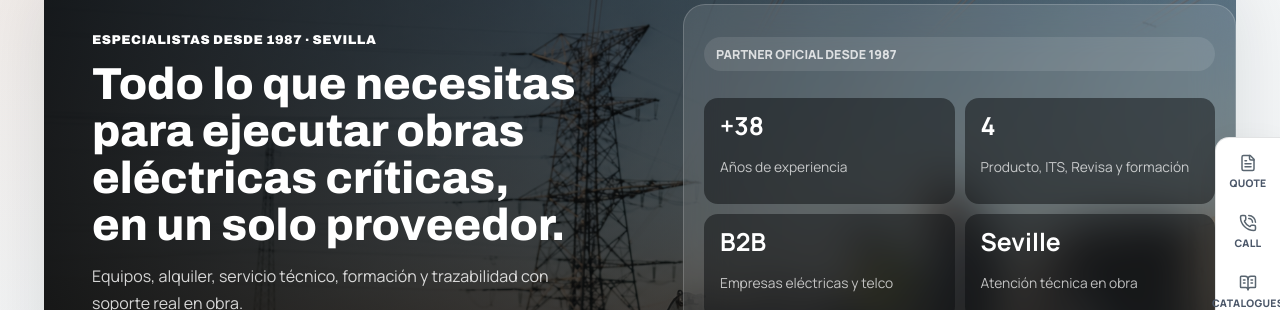
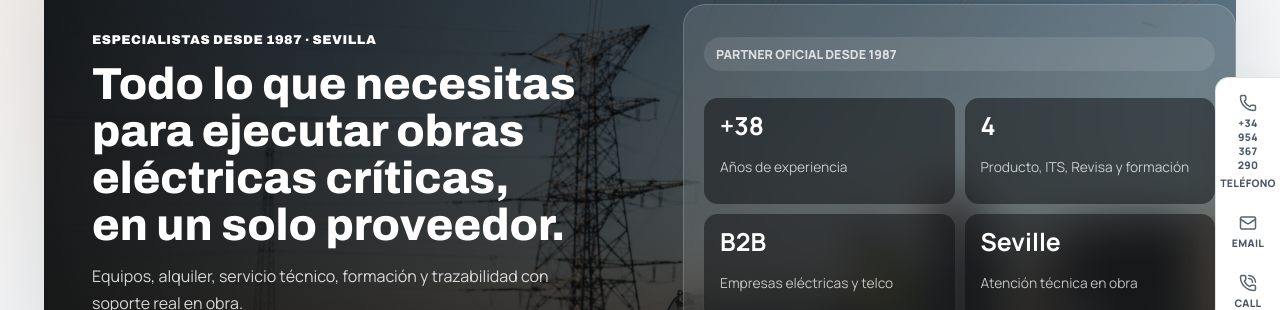
Before and after one commit to juankaspain/web_tranluz_2026, a Next.js app: page / in a window 1280 px wide. Shown: the part 168-478 px from the top of the page. Built offline with nearby package versions, Linux system fonts and the light colour scheme; no server answers.

Commit message:
feat: replace presupuesto button with phone tooltip icon + add email icon in action-dock

```diff
--- a/src/components/layout/action-dock.tsx
+++ b/src/components/layout/action-dock.tsx
@@ -1,14 +1,26 @@
 import Link from "next/link";
-import { BookOpenText, FileText, PhoneCall } from "lucide-react";
+import { BookOpenText, Mail, Phone, PhoneCall } from "lucide-react";
 import { brand } from "@/config/brand";
 
 export function ActionDock() {
   return (
     <nav className="action-dock" aria-label="Acciones principales">
-      <Link href="/presupuesto">
-        <FileText aria-hidden="true" size={18} />
-        <span>Presupuesto</span>
-      </Link>
+      <a
+        href={`tel:${brand.phone.replaceAll(" ", "")}`}
+        className="action-dock__phone"
+        aria-label={`Llamar al ${brand.phone}`}
+      >
+        <Phone aria-hidden="true" size={18} />
+        <span className="action-dock__tooltip">{brand.phone}</span>
+        <span className="action-dock__label">Teléfono</span>
+      </a>
+      <a
+        href="/contacto#formulario"
+        aria-label="Enviar email"
+      >
+        <Mail aria-hidden="true" size={18} />
+        <span>Email</span>
+      </a>
       <a href={`tel:${brand.phone.replaceAll(" ", "")}`}>
         <PhoneCall aria-hidden="true" size={18} />
         <span>Llamar</span>
```
